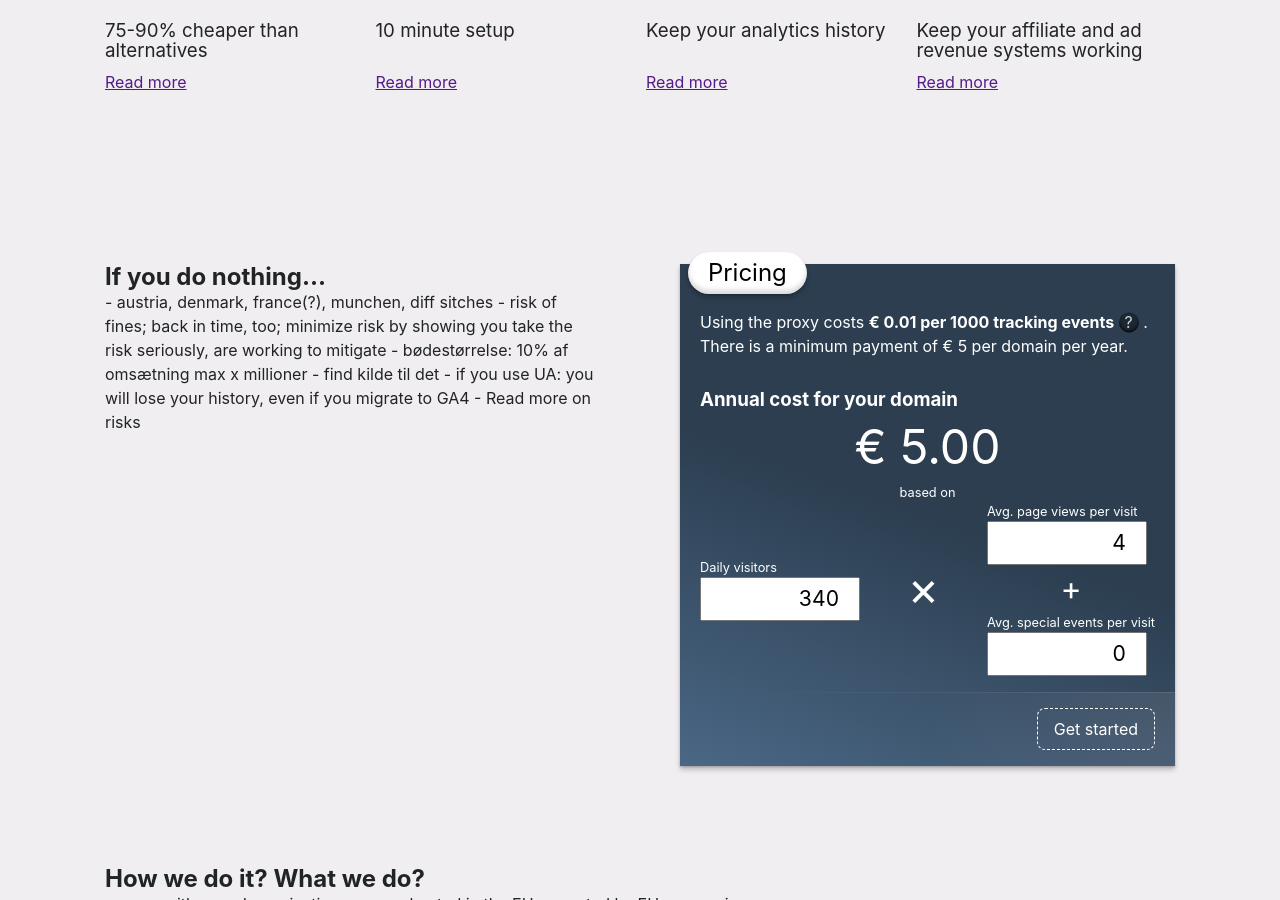
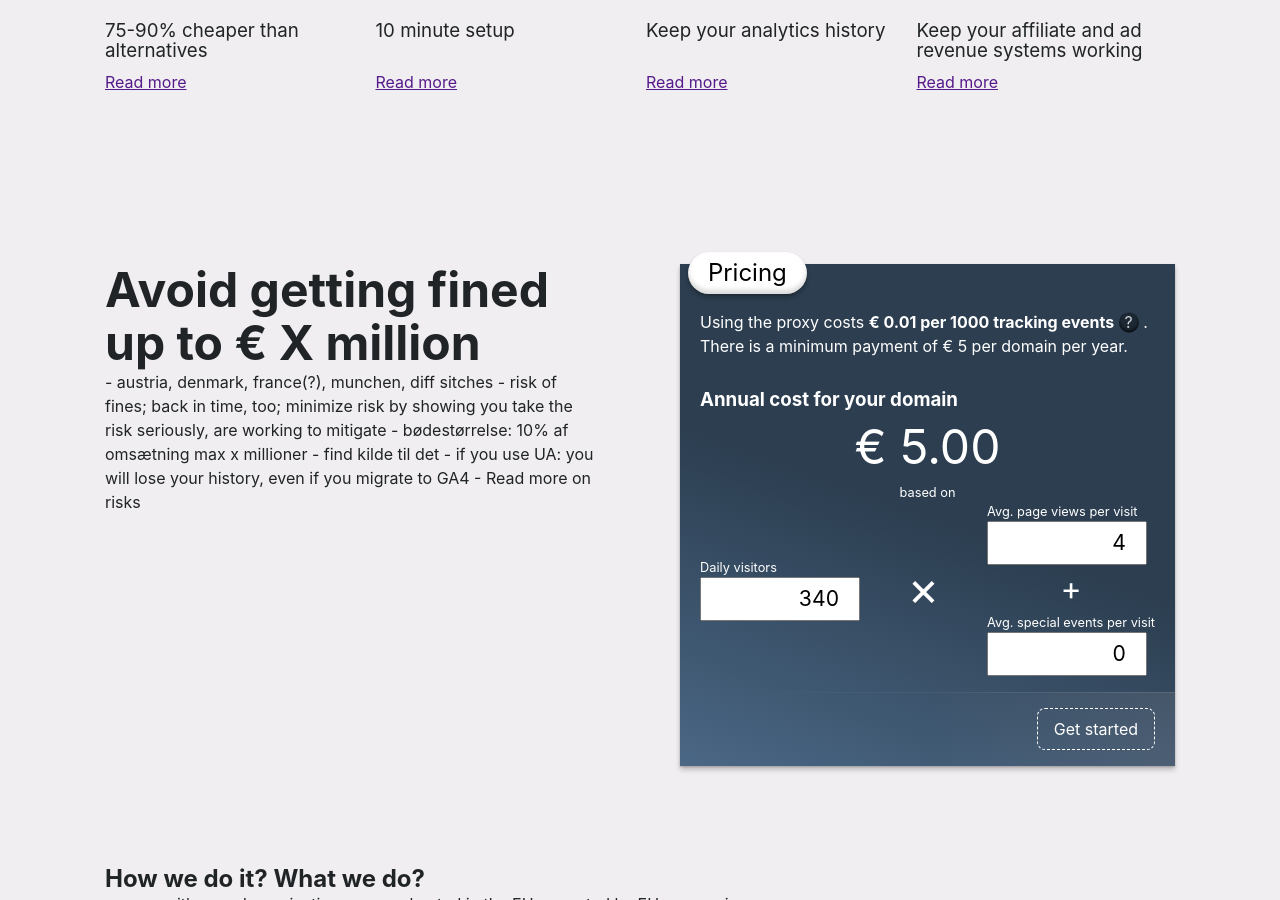
Before and after one commit to derangeddk/deranged.dk, a Jekyll site: the page built from fix-analytics/index.html, in a window 1280 px wide and 900 px high, scrolled down 394 px. Built offline with Jekyll 4.4.1, drawn with Linux system fonts in a browser that asks for light colours.

Commit message:
Header for risk section to get a feel for relative weight

```diff
--- a/_includes/fix-analytics-risk-and-price.html
+++ b/_includes/fix-analytics-risk-and-price.html
@@ -1,7 +1,10 @@
 <section class="content-section">
   <div class="aside-section aside-section--equal">
     <div>
-      <h2>If you do nothing...</h2>
+      <h2 class="text--huge">
+        Avoid getting fined<br />
+        up to <strong>€ X million</strong>
+      </h2>
       - austria, denmark, france(?), munchen, diff sitches
       - risk of fines; back in time, too; minimize risk by showing you take the risk seriously, are working to mitigate
       - bødestørrelse: 10% af omsætning max x millioner - find kilde til det
```
